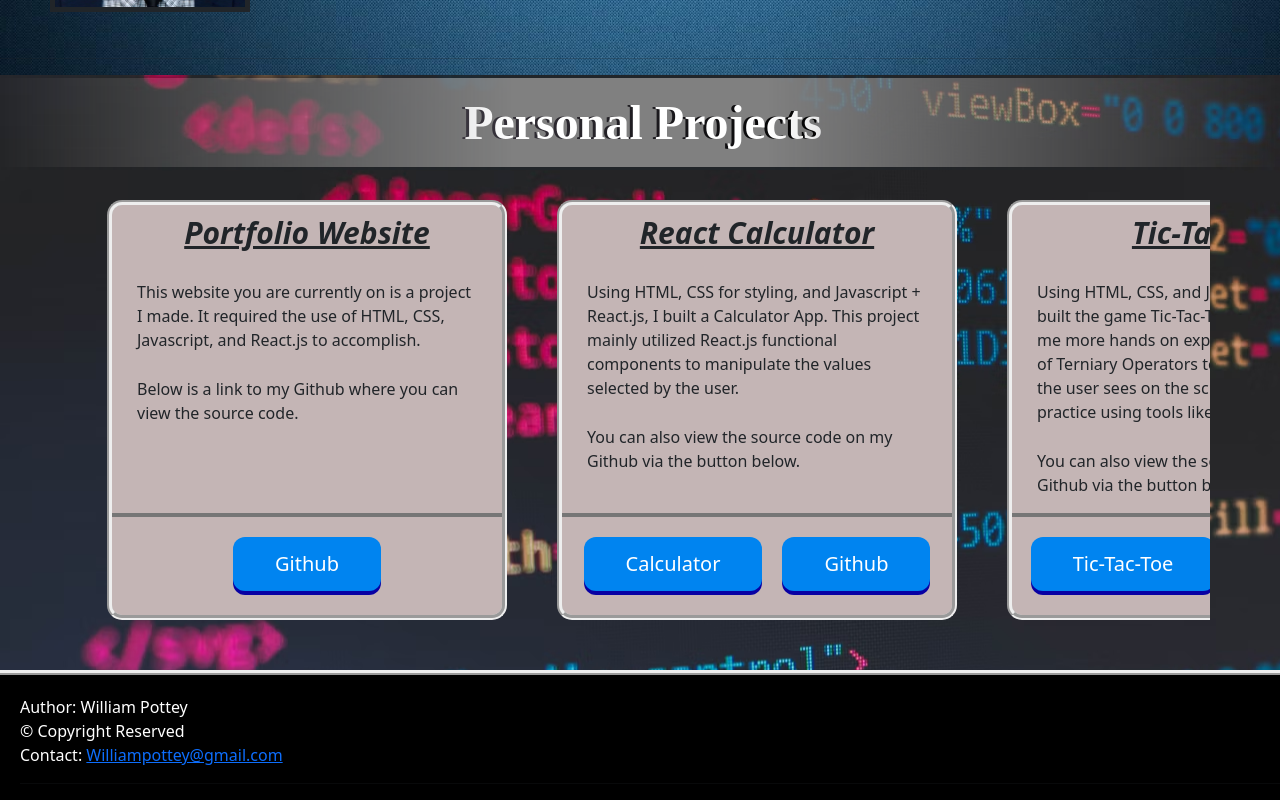
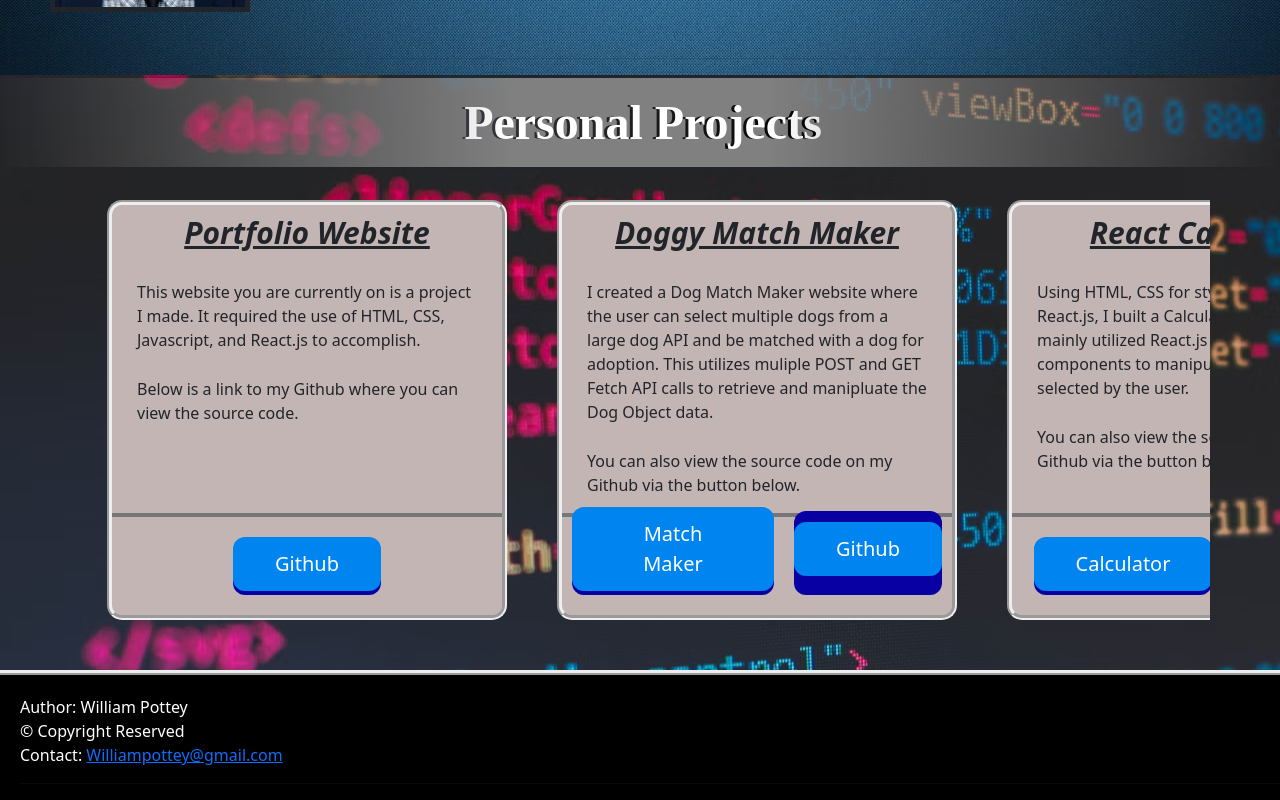
Before and after one commit to WilliamPottey/William-Pottey-Portfolio, a React (Vite) app: page / in a window 1280 px wide. Shown: the part 432-1232 px from the top of the page. Built offline with nearby package versions, Linux system fonts and the light colour scheme.

Commit message:
Add Match Maker

```diff
--- a/src/components/Header/header.jsx
+++ b/src/components/Header/header.jsx
@@ -31,6 +31,13 @@ const header = () => {
             </button>
             <ul className="dropdown-menu" aria-labelledby="project-dropdown">
               <li>
+                <a
+                  href="https://williampottey.github.io/Doggy-Match-Maker"
+                  className="dropdown-item"
+                  target="_blank"
+                >
+                  Doggy Match Maker
+                </a>
                 <a
                   href="https://williampottey.github.io/React-Calculator-1/"
                   className="dropdown-item"
--- a/src/components/Projects/projects.jsx
+++ b/src/components/Projects/projects.jsx
@@ -22,6 +22,47 @@ const Projects = () => {
           <div className="flexButtons">
             <a
               href="https://github.com/WilliamPottey/William-Pottey-Portfolio"
+              id="projButton"
+              target="_blank"
+            >
+              <button className="button-back">
+                {/* <span className="shadow"></span>
+                <span className="edge"></span> */}
+                <span id="clicked" className="button-front">
+                  Github
+                </span>
+              </button>
+            </a>
+          </div>
+        </div>
+        <div className="projectBox proj-animation-1">
+          <div className="projTitle">Doggy Match Maker</div>
+          <div className="projDesc">
+            I created a Dog Match Maker website where the user can select
+            multiple dogs from a large dog API and be matched with a dog for
+            adoption. This utilizes muliple POST and GET Fetch API calls to
+            retrieve and manipluate the Dog Object data.
+          </div>
+          <div className="projDesc">
+            You can also view the source code on my Github via the button below.
+          </div>
+          <div className="line"></div>
+          <div className="flexButtons">
+            <a
+              href="https://williampottey.github.io/Doggy-Match-Maker"
+              id="projButton"
+              target="_blank"
+            >
+              <button className="button-back">
+                {/* <span className="shadow"></span>
+                <span className="edge"></span> */}
+                <span id="clicked" className="button-front">
+                  Match Maker
+                </span>
+              </button>
+            </a>
+            <a
+              href="https://github.com/WilliamPottey/Doggy-Match-Maker"
               id="projButton"
               target="_blank"
             >
```
